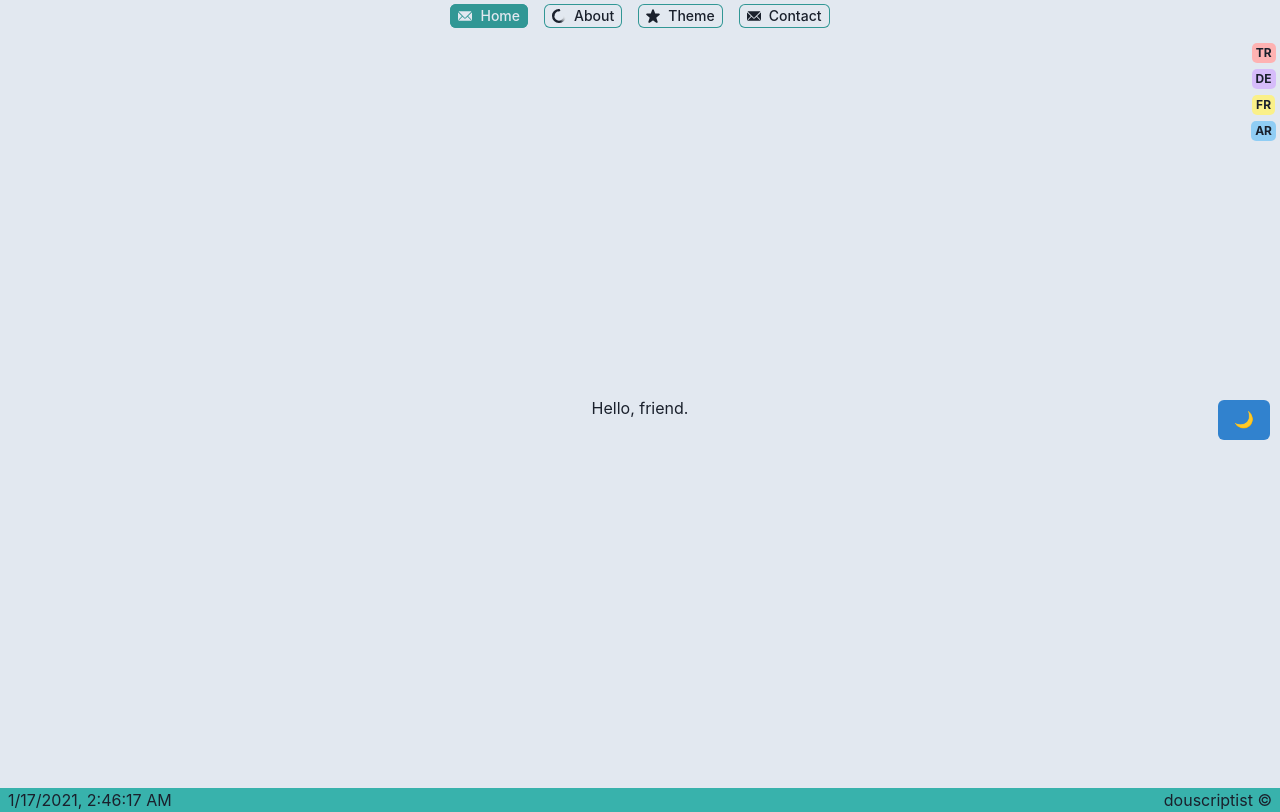
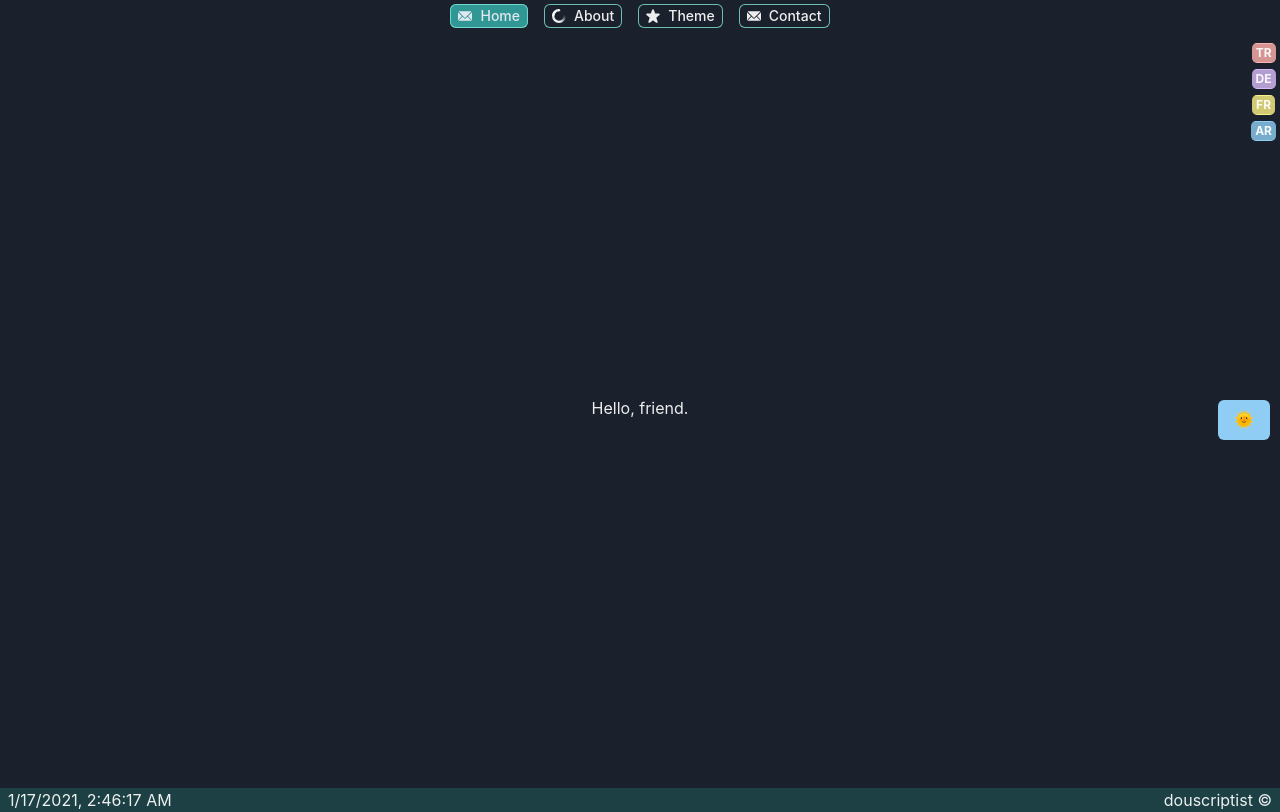
Before and after one commit to douscriptist/dogukaanyilmaz.com, a Next.js app: page / in a window 1280 px wide. Built offline with nearby package versions, Linux system fonts and the light colour scheme; a web font is replaced by a local one.

Commit message:
change default theme

```diff
--- a/styles/theme.ts
+++ b/styles/theme.ts
@@ -11,7 +11,7 @@ const colors = {
 };
 
 const config = {
-  initialColorMode: "light",
+  initialColorMode: "dark",
   // useSystemColorMode: true,
 };
 
```
